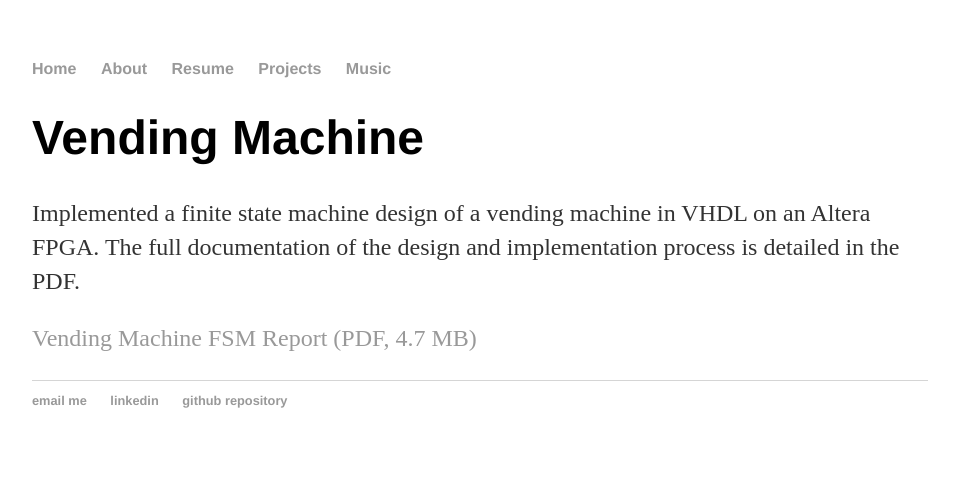
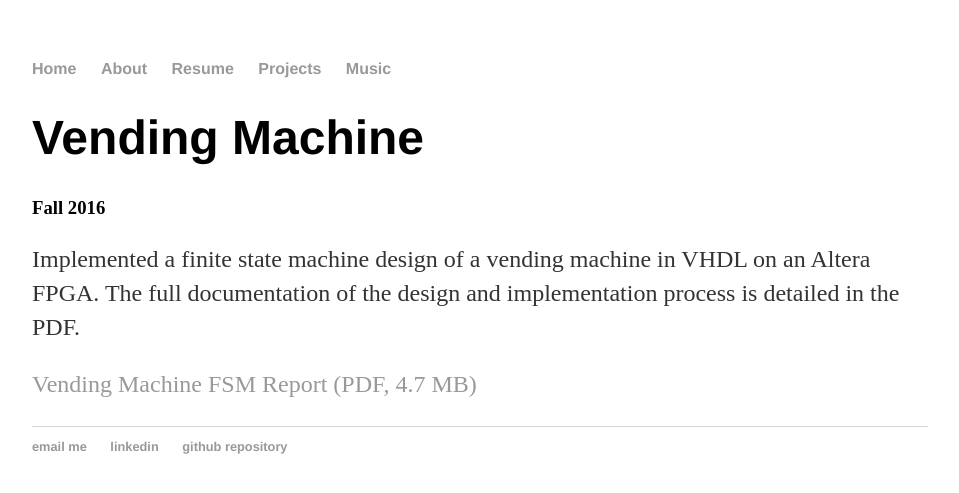
Before and after one commit to zackfravel/zackfravel.github.io, a Jekyll site: the page built from _posts/2016-09-23-FSM.md, in a window 1280 px wide. Shown: the top 493 px of the page, without its empty margins (160-1119 px from the left). Built offline with Jekyll 4.4.1, drawn with Linux system fonts in a browser that asks for light colours.

Commit message:
Update 2016-09-23-FSM.md

```diff
--- a/_posts/2016-09-23-FSM.md
+++ b/_posts/2016-09-23-FSM.md
@@ -3,6 +3,8 @@ layout: post
 title: "Vending Machine"
 ---
 
+### Fall 2016
+
 Implemented a finite state machine design of a vending machine in VHDL on an Altera FPGA. The full documentation of the design and implementation process is detailed in the PDF.
 
 [Vending Machine FSM Report (PDF, 4.7 MB)](https://zackfravel.github.io/assets/pdf/vending.pdf)
```
